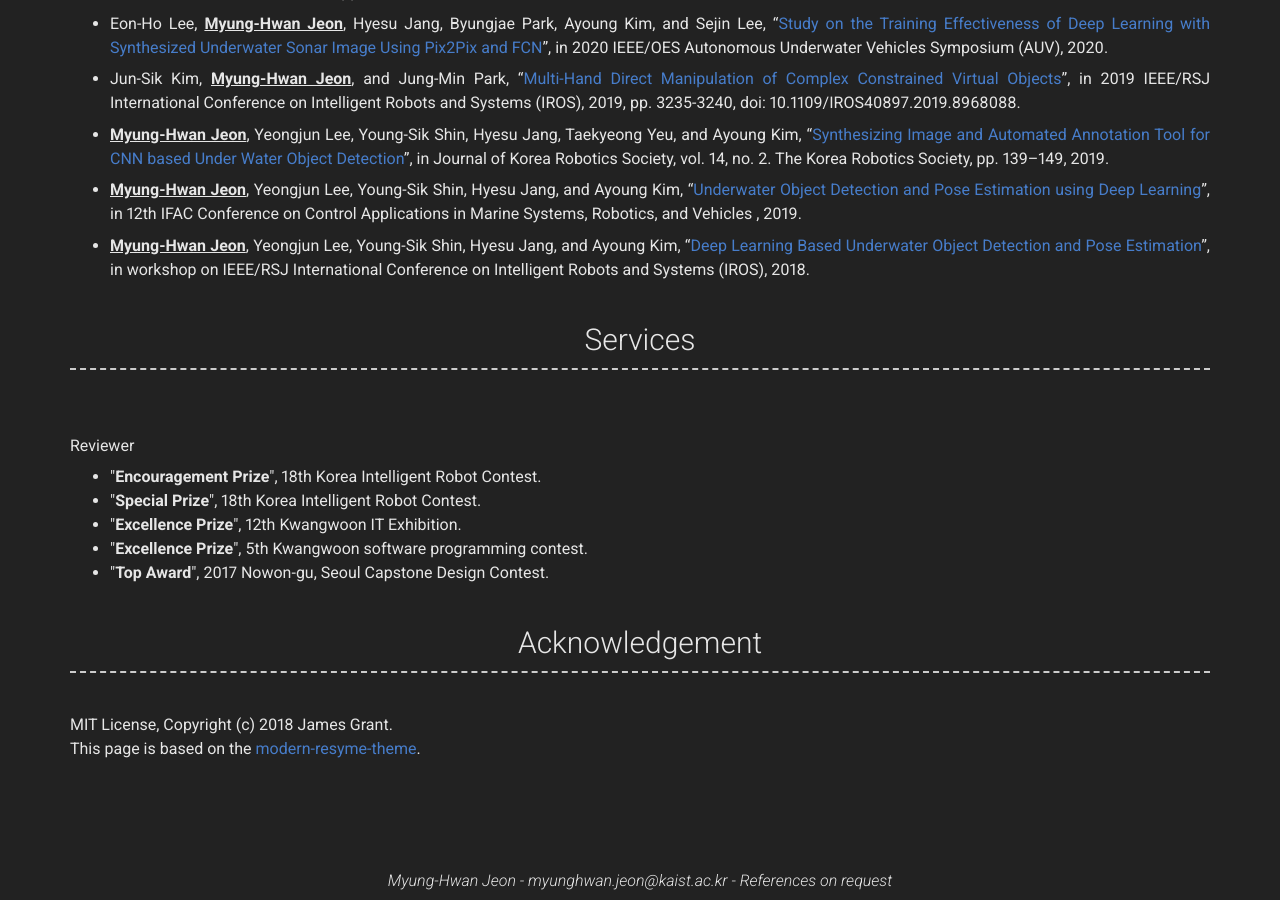
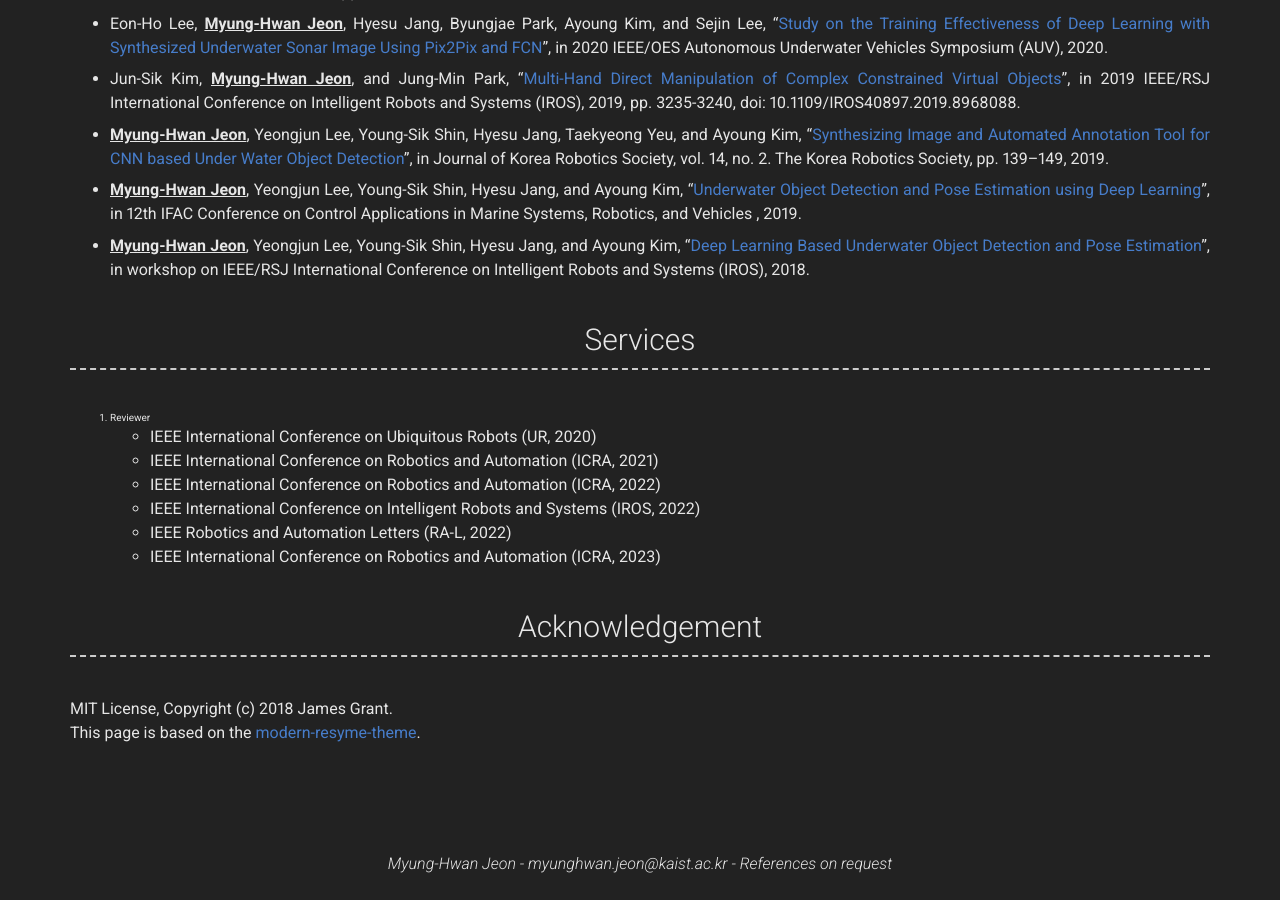
Before and after one commit to MyungHwanJeon/MyungHwanJeon.github.io, a Jekyll site: the page built from index.md, in a window 1280 px wide and 900 px high, scrolled down 3507 px. Built offline with Jekyll 4.4.1, drawn with Linux system fonts in a browser that asks for light colours; nearby versions of some CDN libraries.

Commit message:
Update _config.yml

```diff
--- a/_config.yml
+++ b/_config.yml
@@ -316,15 +316,17 @@
     layout: text
     content: |
 
-
-              <p> <br/> Reviewer <br/> </p>
+            <ol>
+              <li>Reviewer</li>
               <ul>
-                <li>"<b>Encouragement Prize</b>", 18th Korea Intelligent Robot Contest.</li>
-                <li>"<b>Special Prize</b>", 18th Korea Intelligent Robot Contest.</li>
-                <li>"<b>Excellence Prize</b>", 12th Kwangwoon IT Exhibition.</li>
-                <li>"<b>Excellence Prize</b>", 5th Kwangwoon software programming contest.</li>
-                <li>"<b>Top Award</b>", 2017 Nowon-gu, Seoul Capstone Design Contest.</li>
+                <li>IEEE International Conference on Ubiquitous Robots (UR, 2020)</li>
+                <li>IEEE International Conference on Robotics and Automation (ICRA, 2021)</li>
+                <li>IEEE International Conference on Robotics and Automation (ICRA, 2022)</li>
+                <li>IEEE International Conference on Intelligent Robots and Systems (IROS, 2022)</li>
+                <li>IEEE Robotics and Automation Letters (RA-L, 2022)</li>
+                <li>IEEE International Conference on Robotics and Automation (ICRA, 2023) </li>
               </ul>
+            </ol>
 
   - title: Acknowledgement
     layout: text
```
